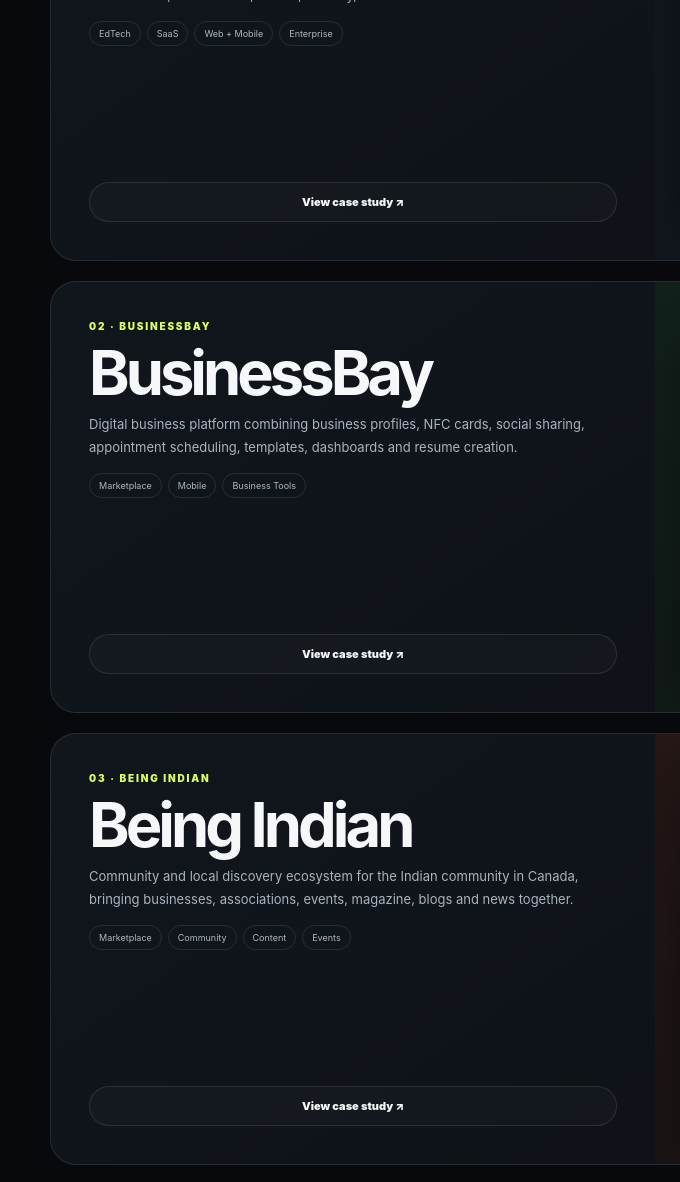
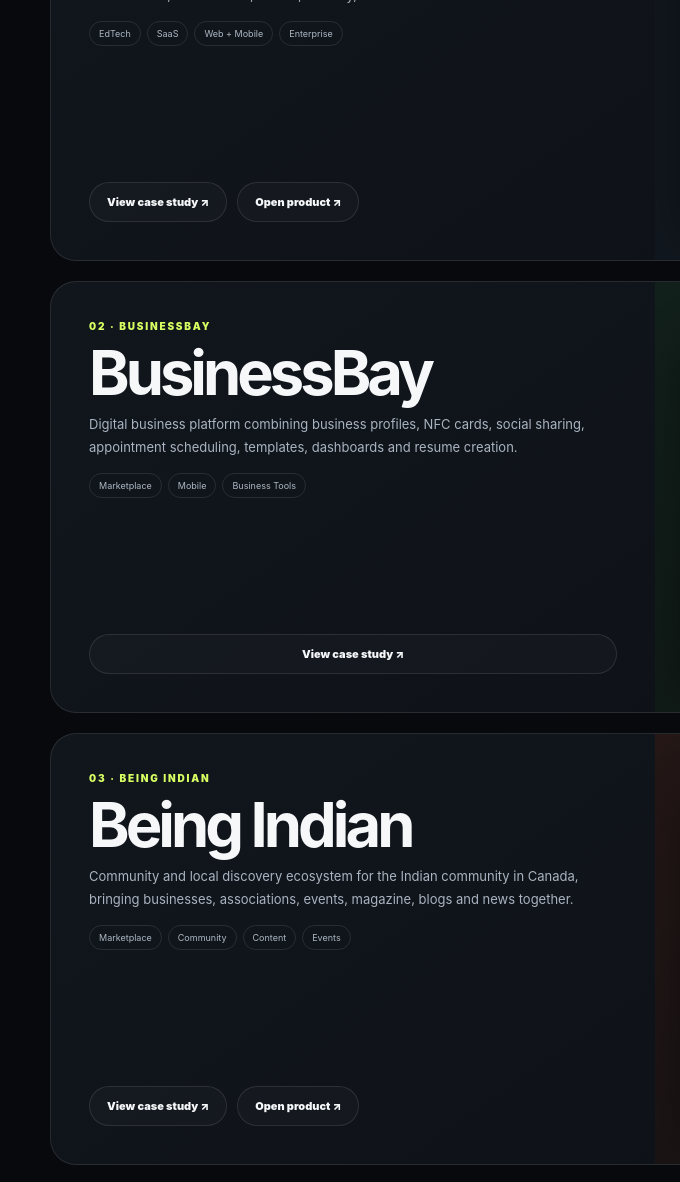
Before and after one commit to priyabidaliya-bot/priyanka-portfolio, a plain HTML site: page index.html in a window 1280 px wide. Shown: the part 1268-2450 px from the top of the page, 0-680 px from the left. Drawn offline with Linux system fonts and the light colour scheme; grey boxes are pictures that could not be loaded.

Commit message:
Add files via upload

```diff
--- a/index.html
+++ b/index.html
@@ -43,9 +43,9 @@
 <section class="hero"><div class="wrap hero-grid"><div class="reveal"><h1>Hi, I'm Priyanka Baloni.</h1><div class="eyebrow">SENIOR UI/UX DESIGNER · PRODUCT DESIGNER</div><p class="lead">6+ years designing scalable web and mobile experiences across SaaS, Enterprise, FinTech, EdTech, CRM, E-commerce, Logistics and Healthcare — from discovery and UX architecture to high-fidelity UI and developer handoff.</p><div class="actions"><a class="btn primary" href="#work">Explore my work ↓</a><a class="btn ghost" href="mailto:Priyabidaliya@gmail.com">Let’s work together ↗</a></div><div class="actions"><a class="pill" href="https://www.linkedin.com/in/priyanka-baloni-a402b1214/" target="_blank">LinkedIn ↗</a><a class="pill" href="https://www.behance.net/priyankabaloni" target="_blank">Behance ↗</a></div></div><div class="photo reveal"><img src="assets/priyanka.jpg" alt="Priyanka Baloni"><div class="badge one"><b>6+</b>years experience</div><div class="badge two"><b>End-to-end</b>product design</div></div></div></section>
 <div class="marquee"><div class="wrap track"><b>PRODUCT DESIGN</b><span>UX RESEARCH</span><span>INFORMATION ARCHITECTURE</span><span>DESIGN SYSTEMS</span><span>PROTOTYPING</span><span>DEVELOPER HANDOFF</span><b>PRODUCT DESIGN</b><span>UX RESEARCH</span></div></div>
 <section id="work"><div class="wrap"><div class="head reveal"><div><div class="label">01 / SELECTED WORK</div><h2 class="title">Products I’ve<br>helped shape.</h2></div><p class="copy">Three products with different audiences, business models and complexity — connected by the same focus: making digital experiences easier to understand and use.</p></div><div class="projects">
-<article class="project reveal"><div class="project-info"><div><div class="label">01 · INTOTO</div><h3>Intoto</h3><p>End-to-end student and university ecosystem spanning discovery, applications, communities, connections, events, mobility, travel and institutional workflows.</p><div class="tags"><span class="tag">EdTech</span><span class="tag">SaaS</span><span class="tag">Web + Mobile</span><span class="tag">Enterprise</span></div></div><a class="btn ghost" href="case-intoto.html">View case study ↗</a></div><div class="project-visual"><div class="project-gallery"><div class="gallery-main"><img src="assets/intoto-connect.png" alt="Intoto student connection screen"></div><div class="gallery-side"><figure><img src="assets/intoto-chat.png" alt="Intoto chat screen"></figure><figure><img src="assets/intoto-profile.png" alt="Intoto profile screen"></figure></div><span class="gallery-note">Selected product screens</span><a class="more-count" href="./case-intoto.html" aria-label="View 2 more Intoto screens"><b>+2</b> more</a></div></div></article>
+<article class="project reveal"><div class="project-info"><div><div class="label">01 · INTOTO</div><h3>Intoto</h3><p>End-to-end student and university ecosystem spanning discovery, applications, communities, connections, events, mobility, travel and institutional workflows.</p><div class="tags"><span class="tag">EdTech</span><span class="tag">SaaS</span><span class="tag">Web + Mobile</span><span class="tag">Enterprise</span></div></div><div class="actions"><a class="btn ghost" href="case-intoto.html">View case study ↗</a><a class="btn ghost" href="https://apps.apple.com/us/app/intoto-edu/id6467397347" target="_blank" rel="noopener noreferrer">Open product ↗</a></div></div><div class="project-visual"><div class="project-gallery"><div class="gallery-main"><img src="assets/intoto-connect.png" alt="Intoto student connection screen"></div><div class="gallery-side"><figure><img src="assets/intoto-chat.png" alt="Intoto chat screen"></figure><figure><img src="assets/intoto-profile.png" alt="Intoto profile screen"></figure></div><span class="gallery-note">Selected product screens</span><a class="more-count" href="./case-intoto.html" aria-label="View 2 more Intoto screens"><b>+2</b> more</a></div></div></article>
 <article class="project reveal"><div class="project-info"><div><div class="label">02 · BUSINESSBAY</div><h3>BusinessBay</h3><p>Digital business platform combining business profiles, NFC cards, social sharing, appointment scheduling, templates, dashboards and resume creation.</p><div class="tags"><span class="tag">Marketplace</span><span class="tag">Mobile</span><span class="tag">Business Tools</span></div></div><a class="btn ghost" href="case-businessbay.html">View case study ↗</a></div><div class="project-visual v2"><div class="project-gallery"><div class="gallery-main"><img src="assets/business-nfc.png" alt="BusinessBay NFC card experience"></div><div class="gallery-side"><figure><img src="assets/business-dashboard.png" alt="BusinessBay dashboard"></figure><figure><img src="assets/business-appointment.png" alt="BusinessBay appointment experience"></figure></div><span class="gallery-note">Selected product screens</span><a class="more-count" href="./case-businessbay.html" aria-label="View 3 more BusinessBay screens"><b>+3</b> more</a></div></div></article>
-<article class="project reveal"><div class="project-info"><div><div class="label">03 · BEING INDIAN</div><h3>Being Indian</h3><p>Community and local discovery ecosystem for the Indian community in Canada, bringing businesses, associations, events, magazine, blogs and news together.</p><div class="tags"><span class="tag">Marketplace</span><span class="tag">Community</span><span class="tag">Content</span><span class="tag">Events</span></div></div><a class="btn ghost" href="case-being-indian.html">View case study ↗</a></div><div class="project-visual v3"><div class="project-gallery"><div class="gallery-main"><img src="assets/being-01-home.png" alt="Being Indian home page"></div><div class="gallery-side"><figure><img src="assets/being-04-search.png" alt="Being Indian restaurant search"></figure><figure><img src="assets/being-11-community.png" alt="Being Indian community associations"></figure></div><span class="gallery-note">01–15 · Product screens</span><a class="more-count" href="#being-gallery" aria-label="View all 15 Being Indian product screens"><b>+12</b> more</a></div></div></article>
+<article class="project reveal"><div class="project-info"><div><div class="label">03 · BEING INDIAN</div><h3>Being Indian</h3><p>Community and local discovery ecosystem for the Indian community in Canada, bringing businesses, associations, events, magazine, blogs and news together.</p><div class="tags"><span class="tag">Marketplace</span><span class="tag">Community</span><span class="tag">Content</span><span class="tag">Events</span></div></div><div class="actions"><a class="btn ghost" href="case-being-indian.html">View case study ↗</a><a class="btn ghost" href="https://bind.webthreex.com/" target="_blank" rel="noopener noreferrer">Open product ↗</a></div></div><div class="project-visual v3"><div class="project-gallery"><div class="gallery-main"><img src="assets/being-01-home.png" alt="Being Indian home page"></div><div class="gallery-side"><figure><img src="assets/being-04-search.png" alt="Being Indian restaurant search"></figure><figure><img src="assets/being-11-community.png" alt="Being Indian community associations"></figure></div><span class="gallery-note">01–15 · Product screens</span><a class="more-count" href="#being-gallery" aria-label="View all 15 Being Indian product screens"><b>+12</b> more</a></div></div></article>
 </div></div></section>
 <section><div class="wrap reveal"><div class="head"><div><div class="label">02 / PRODUCT IMPACT</div><h2 class="title">Beyond screens.<br>Into product thinking.</h2></div><p class="copy">I work across product structure, workflows, interface systems and the details that help complex products scale.</p></div><div class="metrics"><div class="metric"><b>6+</b><span>Years experience</span></div><div class="metric"><b>03</b><span>Featured products</span></div><div class="metric"><b>UX → UI</b><span>End-to-end ownership</span></div><div class="metric"><b>8+</b><span>Product domains</span></div></div></div></section>
 <section id="about"><div class="wrap reveal"><div class="head"><div><div class="label">03 / ABOUT</div><h2 class="title">Design with<br>product thinking.</h2></div><p class="copy">I turn complex business requirements into scalable, user-friendly experiences — from information architecture and workflows to high-fidelity UI, systems and handoff.</p></div><div class="about"><div class="about-main"><p>My work sits at the intersection of <strong>business goals, user needs and visual systems.</strong> I enjoy making complicated products easier to understand, navigate and use.</p></div><div class="stats"><div class="stat"><b>Enterprise</b><span>Complex workflows & role-based products</span></div><div class="stat"><b>Mobile</b><span>Consumer and business experiences</span></div><div class="stat"><b>Systems</b><span>Reusable components & design patterns</span></div><div class="stat"><b>Delivery</b><span>Prototype to developer handoff</span></div></div></div></div></section>
```
